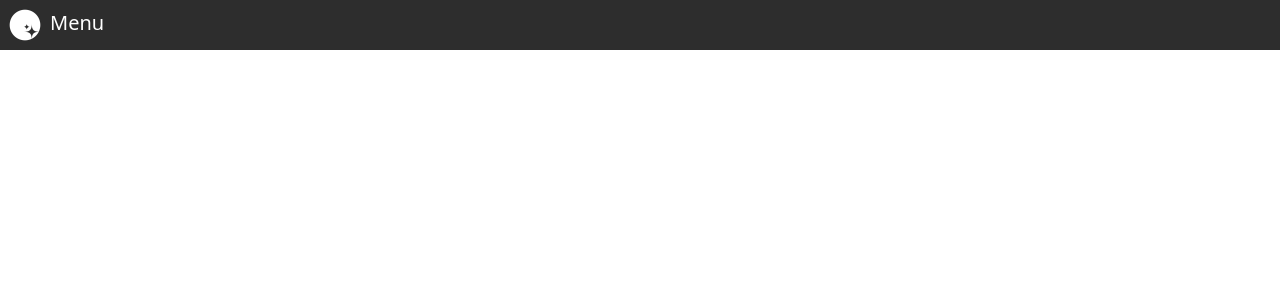
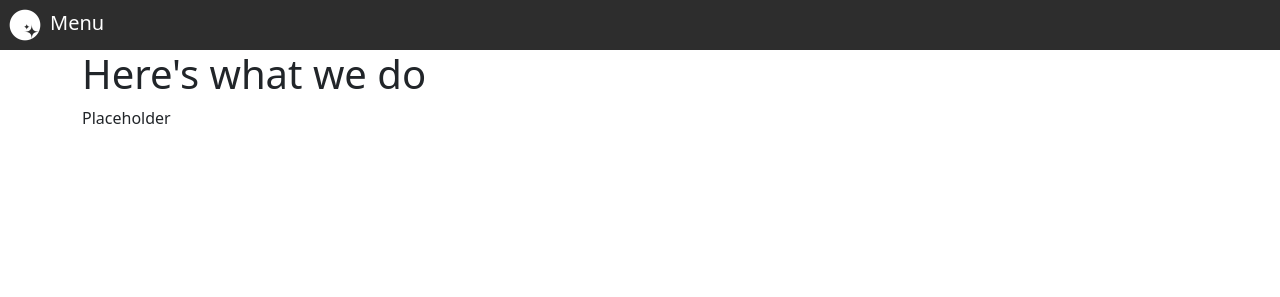
Before and after one commit to Official-Orbit-Studios/OfficialOrbitStudiosWebsite, a Flask app: page /projects in a window 1280 px wide. Shown: the top 297 px of the page. Run offline with Flask 2, Linux system fonts and the light colour scheme; some libraries are stand-ins or nearby versions.

Commit message:
Added placeholders

```diff
--- a/templates/about.html
+++ b/templates/about.html
@@ -1,4 +1,7 @@
 {% extends 'base.html' %}
 {% block content %}
-
+<div class="container">
+    <h1>About Us</h1>
+    <p>About us</p>
+</div>
 {% endblock %}
--- a/templates/contact.html
+++ b/templates/contact.html
@@ -1,4 +1,7 @@
 {% extends 'base.html' %}
 {% block content %}
-
+<div class="container">
+    <h1>Contact Us</h1>
+    <p>Placeholder</p>
+</div>
 {% endblock %}
--- a/templates/projects.html
+++ b/templates/projects.html
@@ -1,4 +1,7 @@
 {% extends 'base.html' %}
 {% block content %}
-
-  {% endblock %}
+<div class="container">
+  <h1>Here's what we do</h1>
+  <p>Placeholder</p>
+</div>
+{% endblock %}
```
